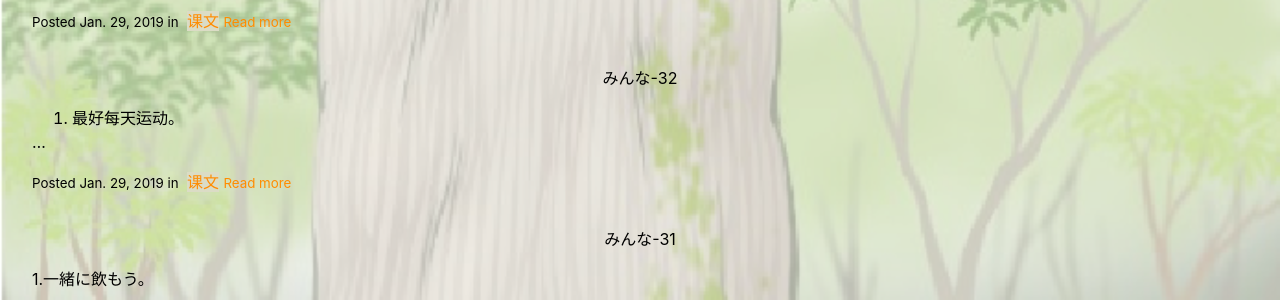
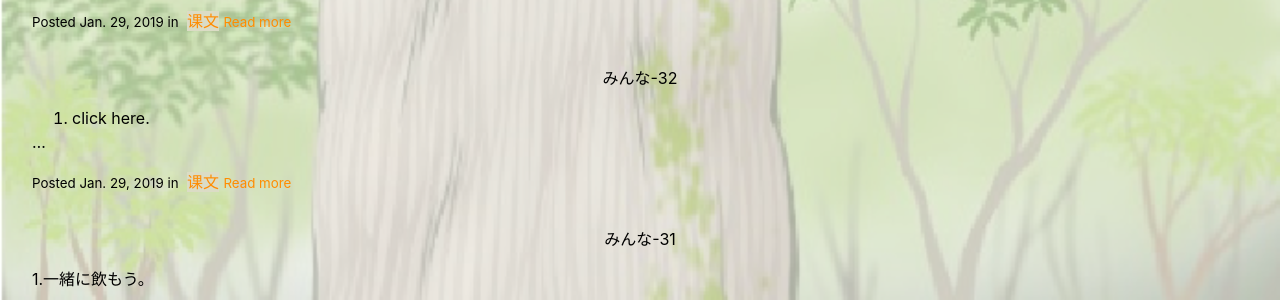
Before and after one commit to shunw/shunw.github.io, a Jekyll site: the page built from blog/index.html, in a window 1280 px wide. Shown: the part 199-499 px from the top of the page. Built offline with Jekyll 4.4.1, drawn with Linux system fonts in a browser that asks for light colours; the list of posts is cut into pages by our own code.

```diff
--- a/_posts/2019-01-29-jp32.md
+++ b/_posts/2019-01-29-jp32.md
@@ -6,6 +6,7 @@
 tags: [jp-mi]
 last_modified_at: 2019-01-17T00:00:00+00:00
 ---
+- click here.
 
 - 最好每天运动。
 
```
